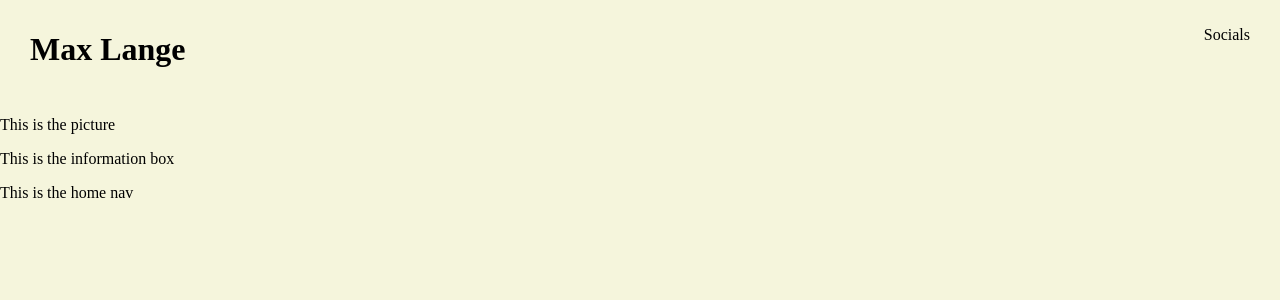
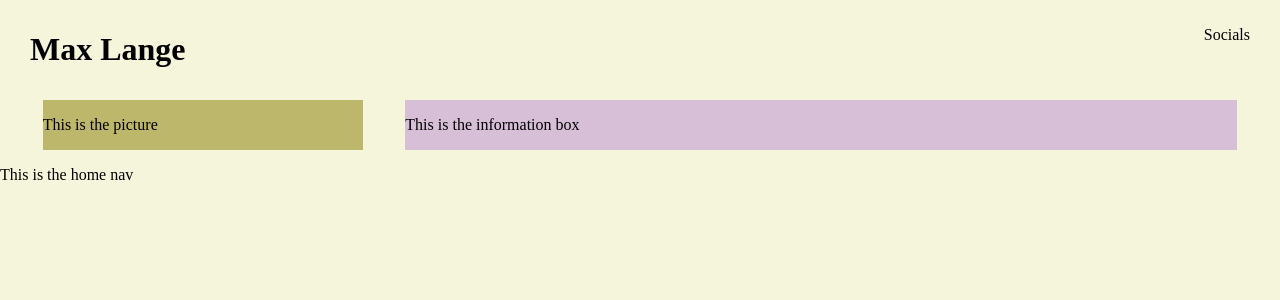
Before and after one commit to Abekomon/personal-site, a React (Vite) app: page / in a window 1280 px wide. Shown: the top 300 px of the page. Built offline with nearby package versions, Linux system fonts and the light colour scheme.

Commit message:
Import + add className for Home info, then add basic styling

```diff
--- a/src/Components/HomeInfo/HomeInfo.css
+++ b/src/Components/HomeInfo/HomeInfo.css
@@ -0,0 +1,15 @@
+.home-info-box {
+  display: flex;
+  flex-direction: row;
+  justify-content: space-evenly;
+}
+
+.home-img {
+  width: 25%;
+  background-color:darkkhaki;
+}
+
+.home-info {
+  width: 65%;
+  background-color:thistle;
+}
--- a/src/Components/HomeInfo/HomeInfo.jsx
+++ b/src/Components/HomeInfo/HomeInfo.jsx
@@ -1,9 +1,10 @@
 import React from "react"
+import "./HomeInfo.css"
 
 export default function HomeInfo() {
   return(
     <div className="home-info-box">
-      <aside>
+      <aside className="home-img">
         <p>This is the picture</p>
       </aside>
       <article className="home-info">
```
